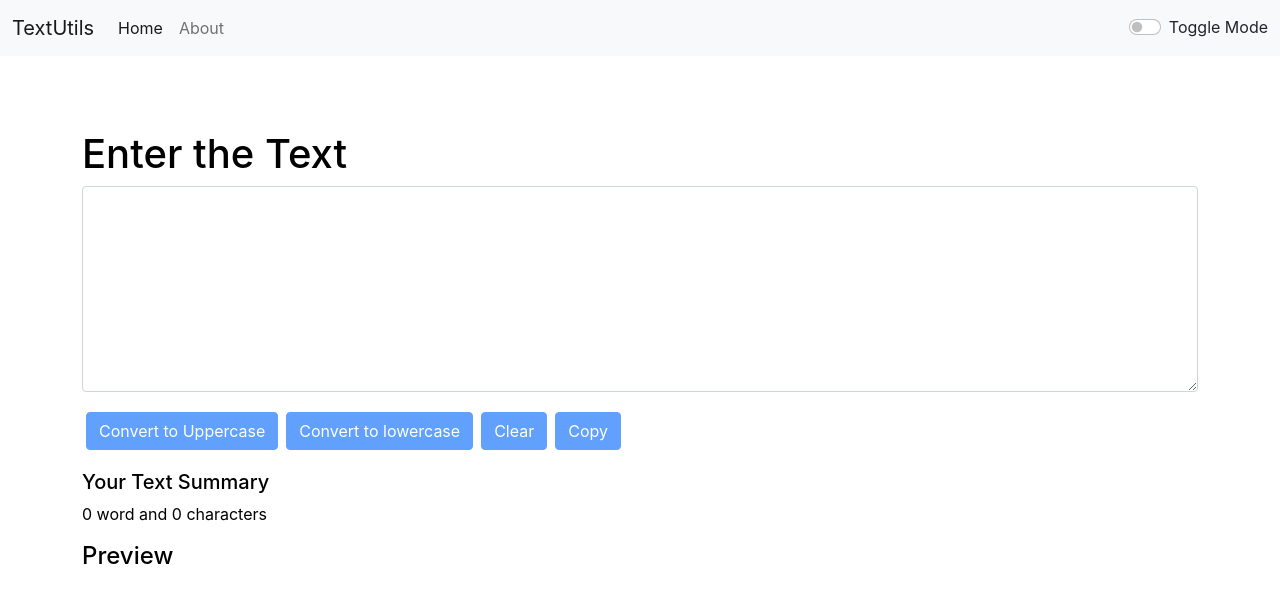
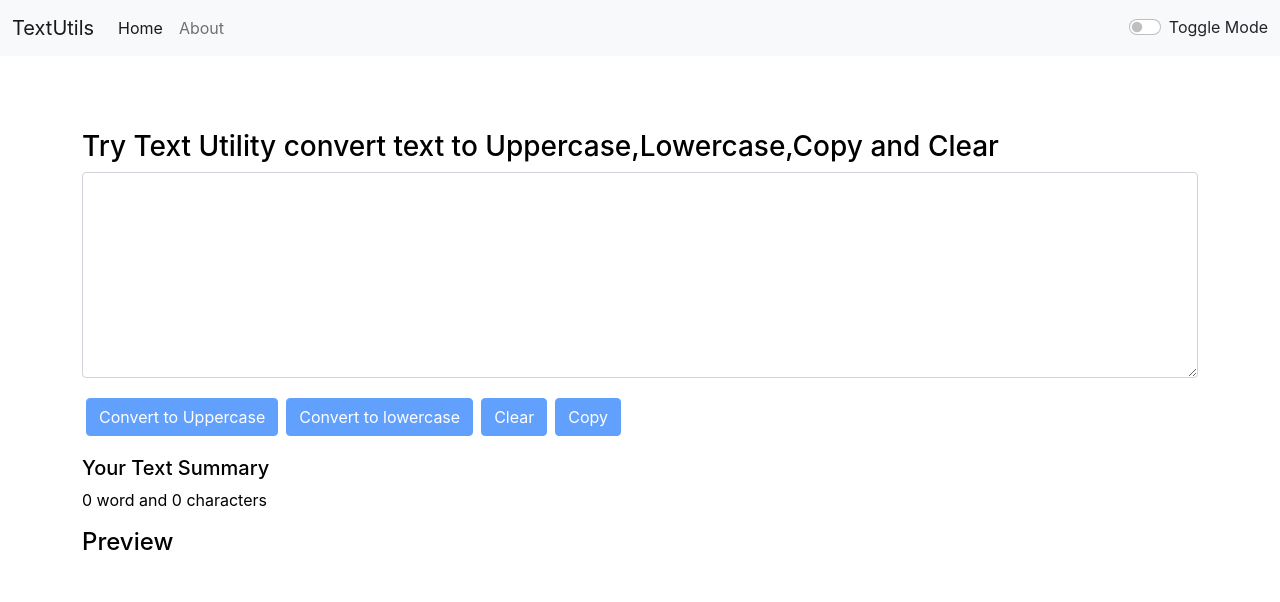
Before and after one commit to princekumarg12/TextUtils, a React (Create React App) app: page / in a window 1280 px wide. Shown: the top 602 px of the page. Built offline with nearby package versions, Linux system fonts and the light colour scheme.

Commit message:
optimize

```diff
--- a/src/App.js
+++ b/src/App.js
@@ -37,7 +37,7 @@ function App() {
       {/* <Router> */}
         <Navbar title='TextUtils' mode={mode} toggleMode={toggleMode} />
         <Alert alert={alert} />
-        <TextForm editAlert={editAlert} heading="Enter the Text" mode={mode} />
+        <TextForm editAlert={editAlert} heading="Try Text Utility convert text to Uppercase,Lowercase,Copy and Clear" mode={mode} />
         {/* <Routes> */}
           {/* <Route path="/about" element={<About />} /> */}
           {/* <Route path="/" element={<TextForm editAlert={editAlert} heading="Enter the Text" mode={mode} />} /> */}
--- a/src/components/TextForm.js
+++ b/src/components/TextForm.js
@@ -24,7 +24,7 @@ export default function TextForm(props) {
   return (
     <div className="container my-4" style={{ background: props.mode === 'dark' ? "#403f3f" : "white", color: props.mode === "dark" ? "white" : "black", }}>
       <div className="form-floating">
-        <h1>{props.heading}</h1>
+        <h3>{props.heading}</h3>
         <div className="mb-3">
           <textarea
             className="form-control"
@@ -41,7 +41,7 @@ export default function TextForm(props) {
         <button disabled={text.length === 0} className="btn btn-primary mx-1 my-1" onClick={handleCopyClick}>Copy</button>
         <div className="my-3">
           <h5>Your Text Summary</h5>
-          <p>{text.split(" ").filter((element) => { return element.length !== 0 }).length} word and {text.length} characters</p>
+          <p>{text.split(/\s+/).filter((element) => { return element.length !== 0 }).length} word and {text.length} characters</p>
         </div>
         <div className="my-3">
           <h4>Preview</h4>
```
